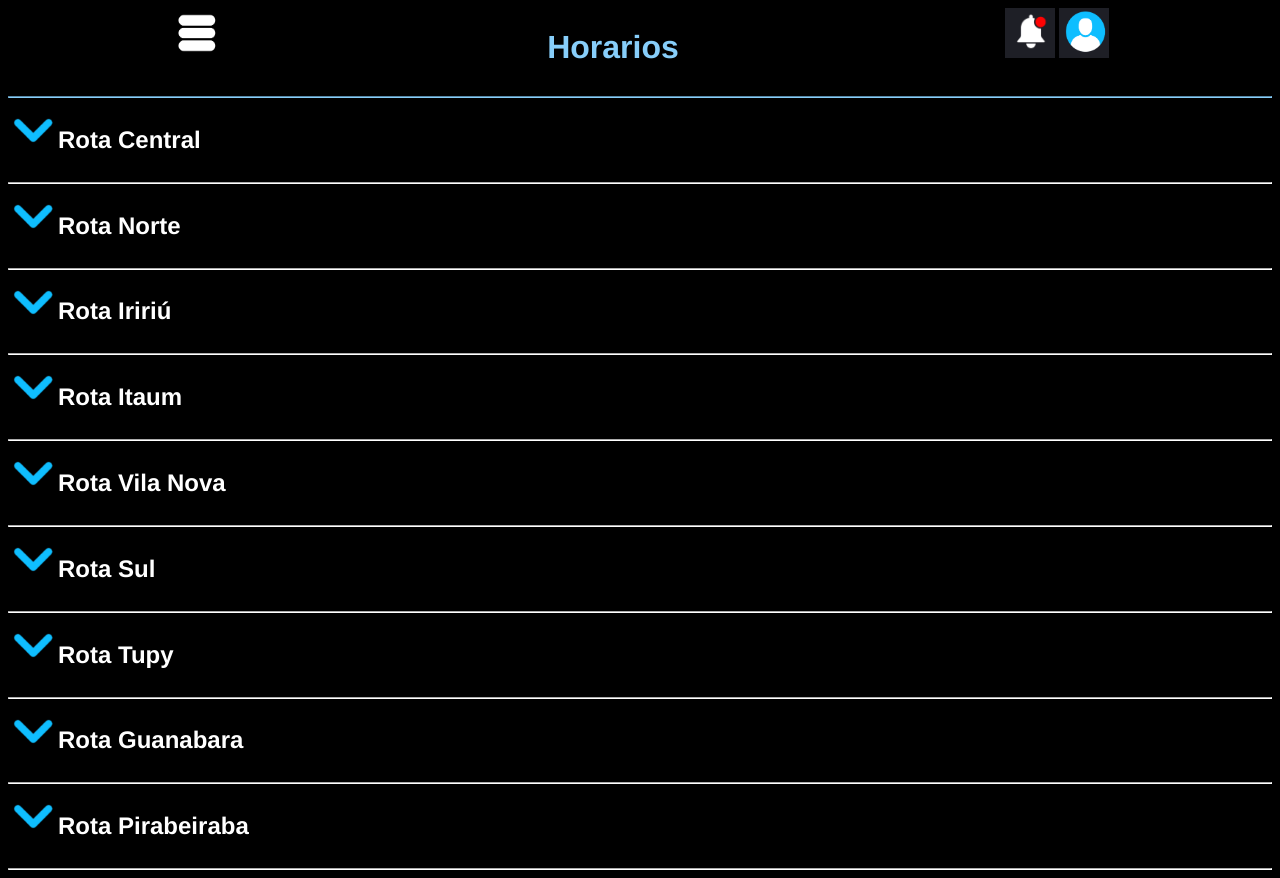
After one commit to juan-sanz22/wayspeed, a PHP site: page / in a window 1280 px wide. The commit adds this page. Run offline with PHP 8.4, Linux system fonts and the light colour scheme.

Commit message:
add - Criado pasta codigo de hora

```diff
--- /dev/null
+++ b/index.html
@@ -0,0 +1,105 @@
+<html lang="en">
+
+<head>
+    <meta charset="UTF-8">
+    <meta name="viewport" content="width=device-width, initial-scale=1.0">
+    <title>Horarios</title>
+    <link rel="stylesheet" href="style.css">
+</head>
+
+<body>
+    <div class="HorariosBarreira">
+        <img src="Imagens/Icone_Barra.jpg" alt="Barra funcional" width="50" height="50">
+        <h1>Horarios</h1>
+        <div>
+            <img src="Imagens/Icone_Sino.PNG" alt="Barra funcional" width="50" height="50">
+            <img src="Imagens/Icone_Usuario.PNG" alt="Barra funcional" width="50" height="50">
+
+        </div>
+    </div>
+
+    <hr class="HorariosBarra">
+
+    <div class="HorariosMuralha">
+        <img src="Imagens/Icone_seta.jpg" alt="Barra funcional" width="50" height="50">
+        <h2>Rota Central</h2>
+
+    </div>
+
+    <hr>
+
+    <div class="HorariosMuralha">
+        <img src="Imagens/Icone_seta.jpg" alt="Barra funcional" width="50" height="50">
+        <h2>Rota Norte</h2>
+
+    </div>
+
+    <hr>
+
+    <div class="HorariosMuralha">
+        <img src="Imagens/Icone_seta.jpg" alt="Barra funcional" width="50" height="50">
+        <h2>Rota Iririú</h2>
+
+    </div>
+
+    <hr>
+
+    <div class="HorariosMuralha">
+        <img src="Imagens/Icone_seta.jpg" alt="Barra funcional" width="50" height="50">
+        <h2>Rota Itaum</h2>
+
+    </div>
+
+    <hr>
+
+    <div class="HorariosMuralha">
+        <img src="Imagens/Icone_seta.jpg" alt="Barra funcional" width="50" height="50">
+        <h2>Rota Vila Nova</h2>
+
+    </div>
+
+    <hr>
+
+    <div class="HorariosMuralha">
+        <img src="Imagens/Icone_seta.jpg" alt="Barra funcional" width="50" height="50">
+        <h2>Rota Sul</h2>
+
+    </div>
+
+    <hr>
+
+    <div class="HorariosMuralha">
+        <img src="Imagens/Icone_seta.jpg" alt="Barra funcional" width="50" height="50">
+        <h2>Rota Tupy</h2>
+
+    </div>
+
+    <hr>
+
+    <div class="HorariosMuralha">
+        <img src="Imagens/Icone_seta.jpg" alt="Barra funcional" width="50" height="50">
+        <h2>Rota Guanabara</h2>
+
+    </div>
+
+    <hr>
+
+    <div class="HorariosMuralha">
+        <img src="Imagens/Icone_seta.jpg" alt="Barra funcional" width="50" height="50">
+        <h2>Rota Pirabeiraba</h2>
+
+    </div>
+
+    <hr>
+
+
+
+
+
+
+    </div>
+
+
+</body>
+
+</html>
--- a/style.css
+++ b/style.css
@@ -1,15 +1,15 @@
-.hora-body {
+body {
     background-color: black;
 }
 
-.hora-h1 {
+h1 {
     color: lightskyblue;
     text-align: center;
     font-family: "Helvetica", Arial, sans-serif;
     height: auto 0;
 }
 
-.hora-h2 {
+h2 {
     color: white;
     text-align: center;
     font-family: "Helvetica", Arial, sans-serif;
@@ -21,9 +21,11 @@
     justify-content: space-around;
 }
 
-.hora-hr {
+hr {
     border-color: white;
 }
+
+
 
 .HorariosMuralha {
     display: flex;
@@ -34,122 +36,3 @@
 .HorariosBarra {
     border-color: lightskyblue;
 }
-
-* {
-    margin: 0;
-    padding: 0;
-    box-sizing: border-box;
-    font-family: Arial, sans-serif;
-}
-
-.login-body {
-    height: 100vh;
-    background-color: #0a0a0a;
-    display: flex;
-    align-items: center;
-    justify-content: center;
-}
-
-.login-container {
-
-    background: linear-gradient(to bottom right, #00c6ff, #0072ff);
-    padding: 40px 30px;
-    border-radius: 30px;
-    width: 320px;
-
-    box-shadow: 0 0 30px rgba(0, 0, 0, 0.5);
-}
-
-.login-box {
-    text-align: center;
-}
-
-.login-box h2 {
-    color: white;
-    margin-bottom: 30px;
-    font-size: 2em;
-}
-
-.login-input-group {
-    position: relative;
-    margin-bottom: 20px;
-}
-
-.login-input-group input {
-    width: 100%;
-    padding: 12px 15px;
-    border: none;
-    border-radius: 30px;
-    font-size: 1em;
-    outline: none;
-}
-
-
-.login-input-group input[type="password"] {
-    padding-right: 40px;
-}
-
-.login-icon {
-    position: absolute;
-    right: 15px;
-    top: 50%;
-    transform: translateY(-50%);
-    color: #00aaff;
-}
-
-.login-forgot-password {
-    text-align: right;
-    margin-bottom: 15px;
-}
-
-.login-forgot-password a {
-    font-size: 0.9em;
-    color: white;
-    text-decoration: none;
-}
-
-.login-btn {
-    width: 100%;
-    padding: 12px;
-    border: none;
-    border-radius: 30px;
-    background: #00bfff;
-    color: white;
-    font-weight: bold;
-    font-size: 1em;
-    cursor: pointer;
-    margin-top: 15px;
-    margin-bottom: 20px;
-    transition: background 0.3s ease; /
-}
-
-.login-btn:hover {
-    background: #0099e6;
-}
-
-.login-creat-account {
-    text-align: center;
-}
-
-.login-creat-account p {
-    color: white;
-    font-size: 0.9em;
-    display: inline;
-    margin-right: 5px;
-}
-
-.login-creat-account .creat-btn {
-    color: #00aaff;
-    text-decoration: none;
-    font-weight: bold;
-    font-size: 0.9em;
-}
-
-#nmr_alertas {
-    display: flex;
-    background-color: #0a0a0a;
-}
-
-#body_alertas{
-    background-color: #000000;
-}
```
Also changed, not shown: Imagens/Icone_Barra.jpg (added), Imagens/Icone_Sino.PNG (added), Imagens/Icone_Usuario.PNG (added), Imagens/Icone_seta.jpg (added).
